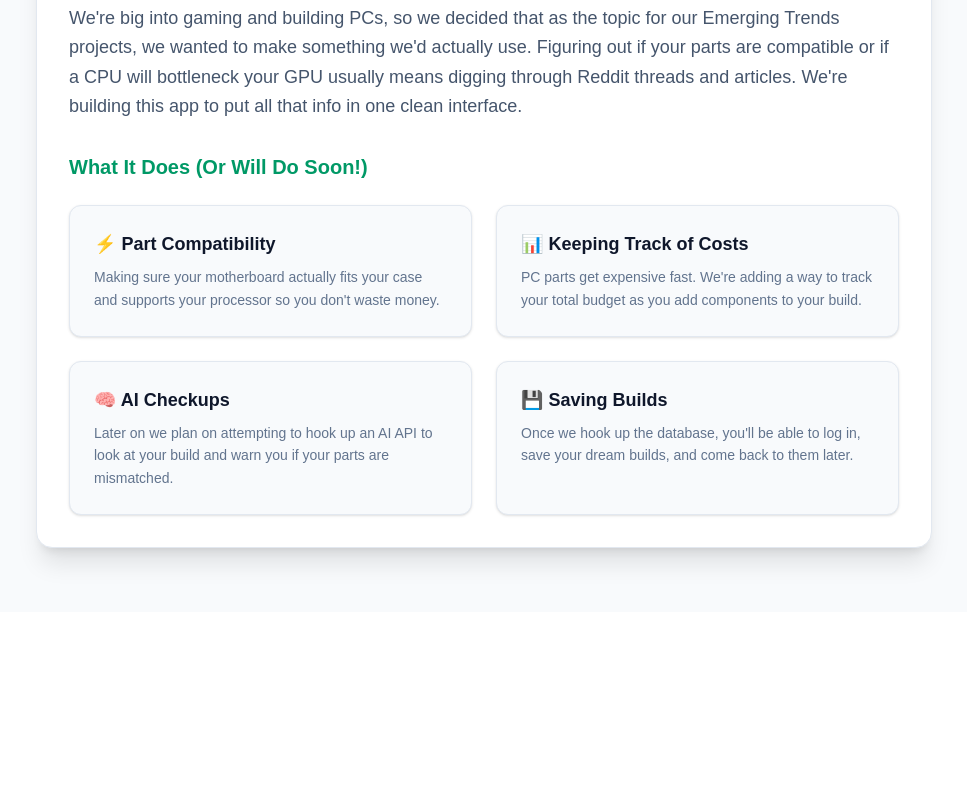
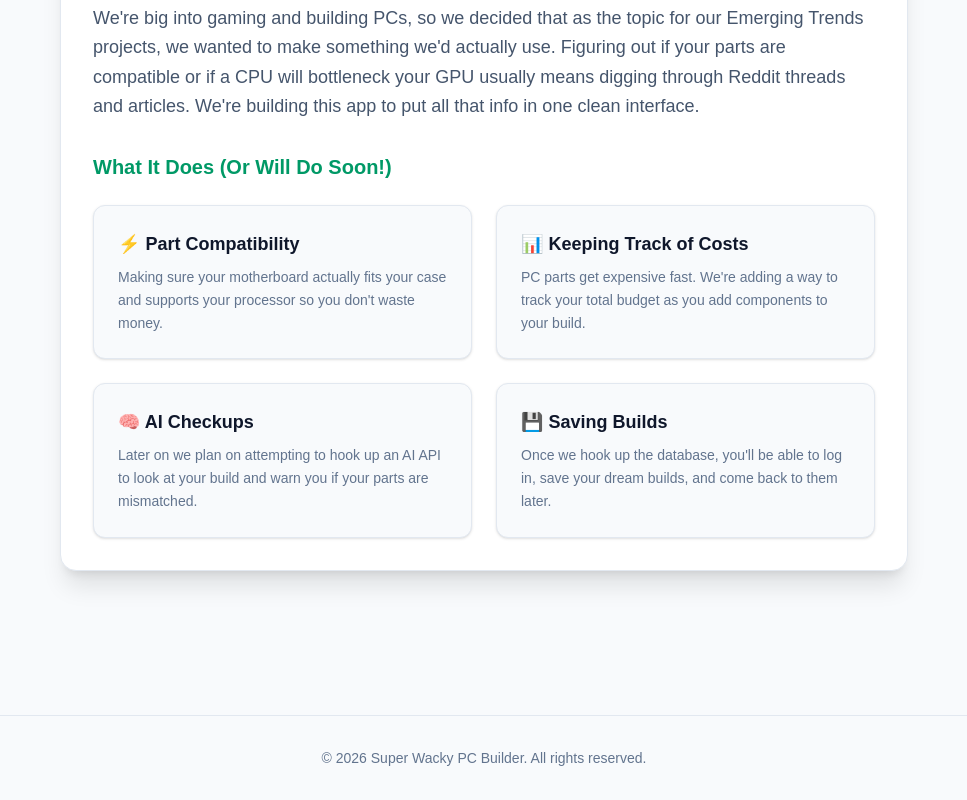
Before and after one commit to Lucas-Fillier/Super-Wacky-PC-building-site, a Next.js app in the folder super-wacky-pc-building-site/: page /about in a window 1280 px wide. Shown: the part 370-1170 px from the top of the page, without its empty margins (156-1123 px from the left). Before the commit the page ends 982 px from the top, so only its background shows below. Built offline with nearby package versions, Linux system fonts and the light colour scheme.

Commit message:
refactor: implement global Footer component
- Replaced duplicate footer code with reusable <Footer /> component
- Updated home, parts, contact, and about pages for visual consistency
- Cleaned up layout structures to ensure proper bottom-pinning alignment

```diff
--- a/super-wacky-pc-building-site/app/about/page.js
+++ b/super-wacky-pc-building-site/app/about/page.js
@@ -1,7 +1,9 @@
+import Footer from '../../components/Footer';
+
 export default function AboutPage() {
         return (
-            <main className="min-h-screen bg-slate-50 dark:bg-slate-900 py-16 px-6 text-slate-900 dark:text-slate-100 transition-colors duration-200 flex flex-col flex-grow">
-                    <div className="max-w-4xl mx-auto space-y-12 w-full">
+            <main className="min-h-screen bg-slate-50 dark:bg-slate-900 text-slate-900 dark:text-slate-100 transition-colors duration-200 flex flex-col justify-between">
+                    <div className="max-w-4xl mx-auto pt-16 pb-24 px-6 space-y-12 w-full">
 
                             <section className="text-center space-y-4">
                                     <h1 className="text-4xl md:text-5xl font-extrabold tracking-tight">
@@ -51,6 +53,7 @@ export default function AboutPage() {
                                     </div>
                             </section>
                     </div>
+                    <Footer/>
             </main>
         );
 }
--- a/super-wacky-pc-building-site/app/contact/page.js
+++ b/super-wacky-pc-building-site/app/contact/page.js
@@ -1,3 +1,5 @@
+import Footer from '../../components/Footer';
+
 export default function Contact() {
     return (
         <main className="flex flex-col flex-grow">
@@ -27,9 +29,7 @@ export default function Contact() {
                 </div>
             </section>
 
-            <footer className="border-t border-slate-800 mt-auto py-8 text-center text-slate-500 text-sm bg-slate-950 w-full">
-                <p>&copy; {new Date().getFullYear()} Super Wacky PC Builder. All rights reserved.</p>
-            </footer>
+            <Footer/>
         </main>
     );
 }
--- a/super-wacky-pc-building-site/app/page.js
+++ b/super-wacky-pc-building-site/app/page.js
@@ -1,4 +1,5 @@
 import { pcParts } from '../data/parts';
+import Footer from '../components/Footer';
 
 export default function Home() {
     const featuredParts = pcParts.slice(0, 4);
@@ -43,9 +44,7 @@ export default function Home() {
             </div>
         </section>
 
-    <footer className="border-t border-slate-200 dark:border-slate-800 mt-12 py-8 text-center text-slate-500 dark:text-slate-500 text-sm bg-slate-50 dark:bg-slate-950 transition-colors duration-200">
-        <p>&copy; {new Date().getFullYear()} Super Wacky PC Builder. All rights reserved.</p>
-    </footer>
+    <Footer/>
 </main>
 );
 }
--- a/super-wacky-pc-building-site/app/parts/page.js
+++ b/super-wacky-pc-building-site/app/parts/page.js
@@ -1,5 +1,5 @@
-
 import { pcParts } from '../../data/parts';
+import Footer from '../../components/Footer';
 
 export default function BrowseParts() {
     const groupedParts = pcParts.reduce((acc, part) => {
@@ -64,9 +64,7 @@ export default function BrowseParts() {
                 ))}
             </div>
 
-            <footer className="border-t border-slate-200 dark:border-slate-800 mt-auto py-8 text-center text-slate-500 dark:text-slate-500 text-sm bg-slate-50 dark:bg-slate-950 w-full transition-colors duration-200">
-                <p>&copy; {new Date().getFullYear()} Super Wacky PC Builder. All rights reserved.</p>
-            </footer>
+            <Footer/>
         </main>
     );
 }
```
